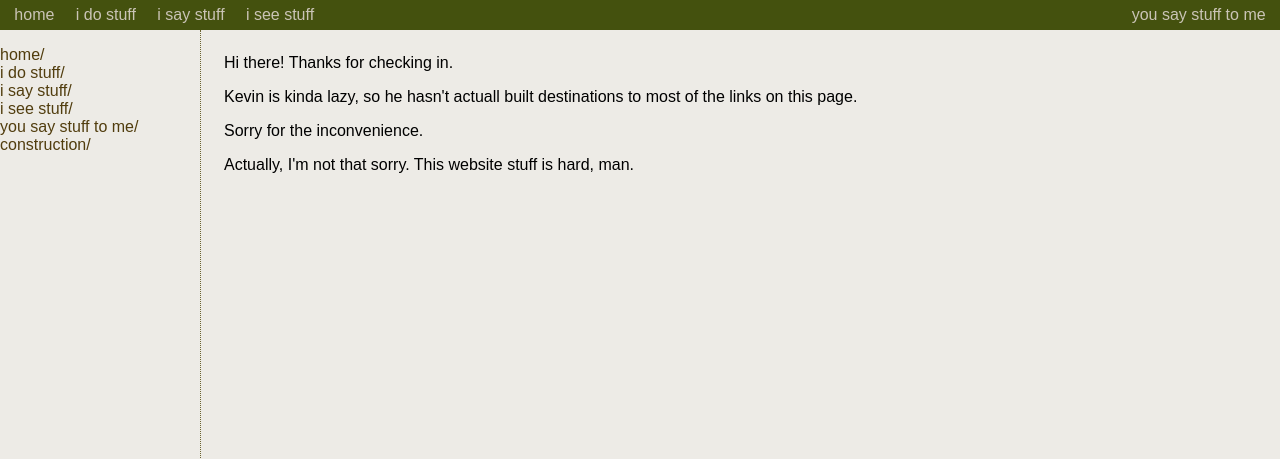
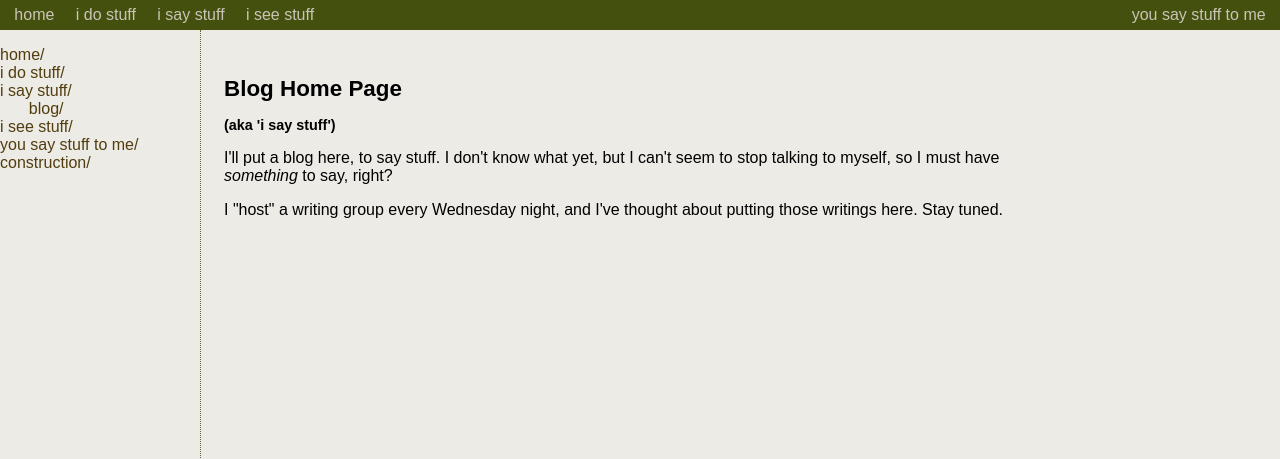
Before and after one commit to KevinIsAProfessional/CSCI291_project, a Django app: page /blog/ in a window 1280 px wide. Shown: the part 63-522 px from the top of the page. Run offline with Django 3.2, Linux system fonts and the light colour scheme.

Commit message:
site navigation completed, section headers all completed. links working

```diff
--- a/pages/views.py
+++ b/pages/views.py
@@ -12,10 +12,10 @@ class ProjectsPageView(TemplateView):
     template_name = 'base_projects.html'
 
 class BlogPageView(TemplateView):
-    template_name = 'construction.html'
+    template_name = 'blog.html'
 
 class PhotoPageView(TemplateView):
     template_name = 'photos.html'
 
 class ContactPageView(TemplateView):
-    template_name = 'construction.html'
+    template_name = 'contact.html'
--- a/templates/base.html
+++ b/templates/base.html
@@ -23,10 +23,10 @@
   <div id="menu">
     <a href="{% url 'home' %}">	home </a>
     <a href="{% url 'projects' %}">		i do stuff	</a>
-    <a href="{% url 'construction' %}">   i say stuff </a>
+    <a href="{% url 'blog' %}">   i say stuff </a>
     <a href="{% url 'photos' %}">		i see stuff	</a>
     <span class="right">
-      <a href="{% url 'construction' %}">you say stuff to me	</a>
+      <a href="{% url 'contact' %}">you say stuff to me	</a>
     </span>
   </div>
 
@@ -43,7 +43,7 @@
         </ul>
       </li>
       <li>
-        <a href="{% url 'construction' %}">i say stuff/</a>
+        <a href="{% url 'blog' %}">i say stuff/</a>
         <ul>
           {% block blognav %}
           {% endblock blognav %}
@@ -57,7 +57,7 @@
         </ul>
       </li>
       <li>
-        <a href="{% url 'construction' %}">you say stuff to me/</a>
+        <a href="{% url 'contact' %}">you say stuff to me/</a>
         <ul>
           {% block contactnav %}
           {% endblock contactnav %}
--- /dev/null
+++ b/templates/base_blog.html
@@ -0,0 +1,6 @@
+
+{% extends 'base.html' %}
+
+{% block blognav %}
+<li><a href="{% url 'blog' %}">blog/</a></li>
+{% endblock blognav %}
--- /dev/null
+++ b/templates/blog.html
@@ -0,0 +1,10 @@
+
+{% extends 'base_blog.html' %}
+
+{% block content %}
+<h1>Blog Home Page</h1>
+<h4>(aka 'i say stuff')</h4>
+
+<p>I'll put a blog here, to say stuff. I don't know what yet, but I can't seem to stop talking to myself, so I must have <i>something</i> to say, right?</p>
+<p>I "host" a writing group every Wednesday night, and I've thought about putting those writings here. Stay tuned.</p>
+{% endblock content %}
--- a/templates/home.html
+++ b/templates/home.html
@@ -11,6 +11,6 @@
 
 <p>This is an ongoing website, so will be unfinished by definition. Feel free to click around and see what I've completed.</p>
 
-<p>A note on navigation: the overhead links like <a href="{% url 'construction' %}"><b>i do stuff</b></a>  and <a href="{% url 'construction' %}"><b>you say stuff to me</b></a> will take you to different sections of the website dedicated to different things. From there, you can use the navigation bar on the left to explore the section's parts, and you can return to this page by clicking on <a href="{% url 'home' %}"><b>home</b></a> in the top left.</p>
+<p>A note on navigation: the overhead links like <a href="{% url 'projects' %}"><b>i do stuff</b></a>  and <a href="{% url 'contact' %}"><b>you say stuff to me</b></a> will take you to different sections of the website dedicated to different things. From there, you can use the navigation bar on the left to explore the section's parts, and you can return to this page by clicking on <a href="{% url 'home' %}"><b>home</b></a> in the top left.</p>
 
 {% endblock content %}
```
Also changed, not shown: templates/contact.html (added, +14 -0 lines).
